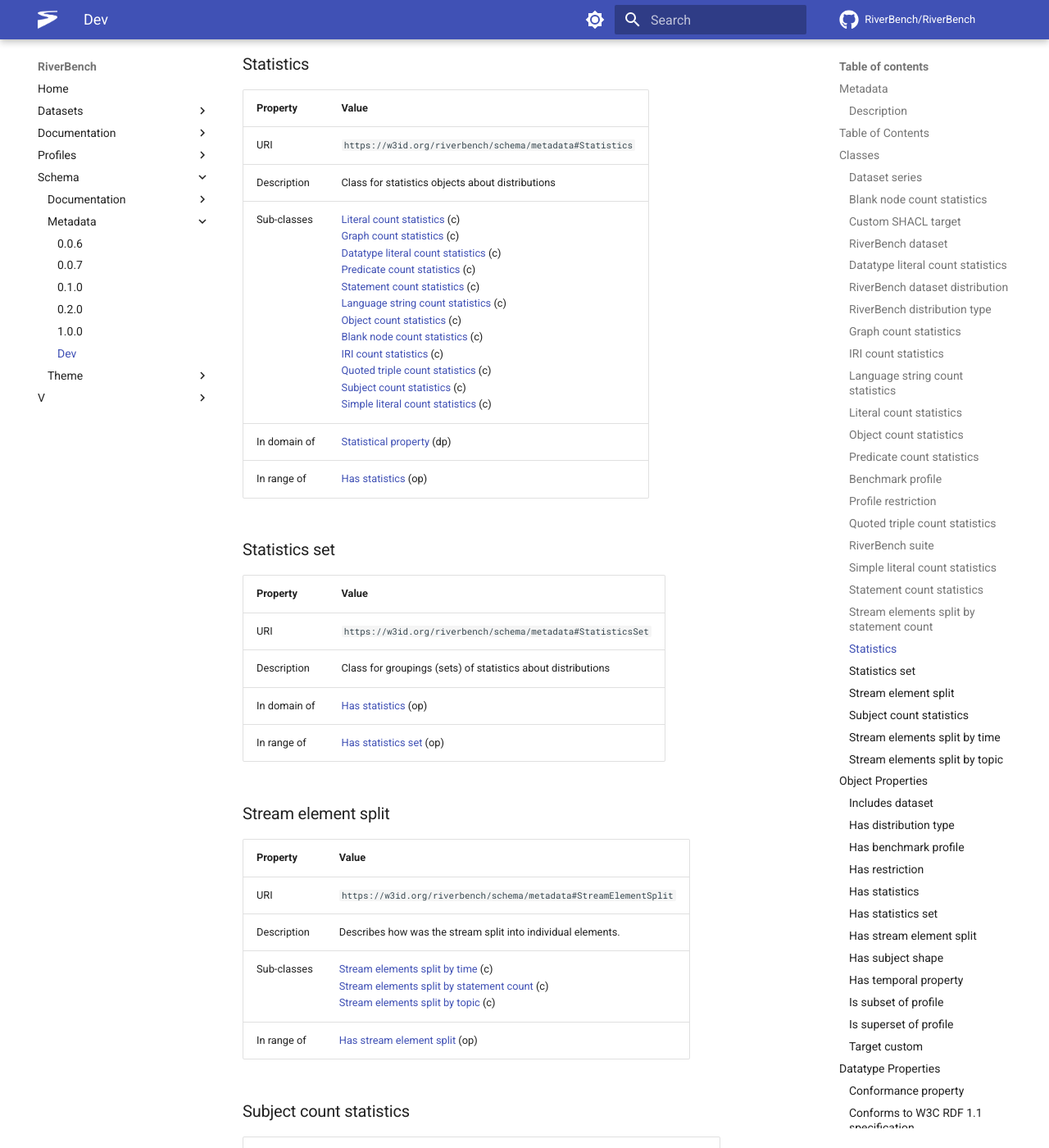
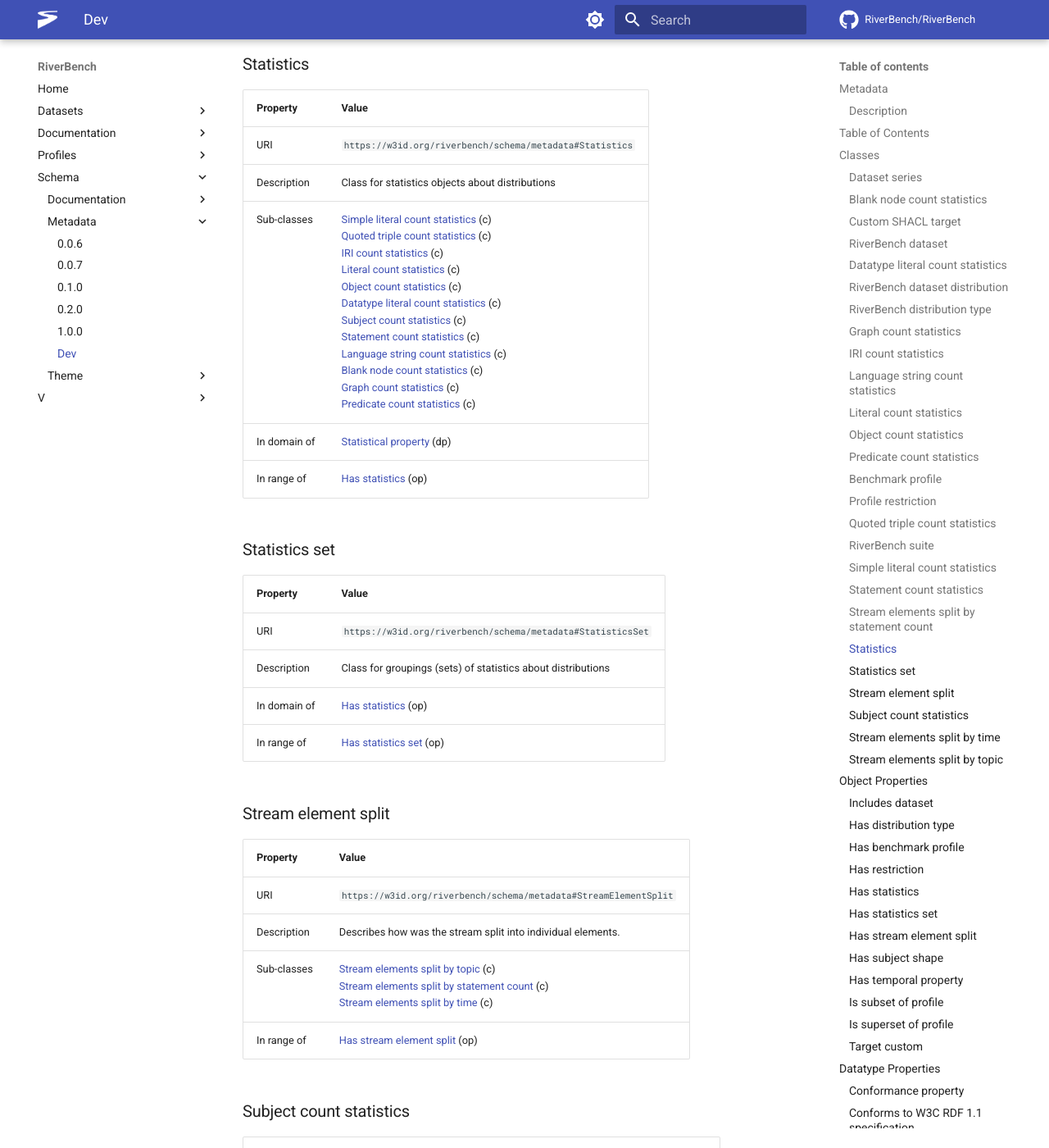
Before and after one commit to RiverBench/riverbench.github.io, an MkDocs documentation site: the page built from docs/schema/metadata/dev.md, in a window 1280 px wide and 1400 px high, scrolled down 8410 px. Shown: the whole window at 82% size. Built offline with MkDocs 1.6.1 and Material for MkDocs 9.7.7, drawn with Linux system fonts in a browser that asks for light colours; comment, search, counter and statistics services are not loaded; some of the changed text lies outside the part shown.

```diff
--- a/docs/schema/metadata/dev.md
+++ b/docs/schema/metadata/dev.md
@@ -112,7 +112,7 @@ URI | `https://w3id.org/riverbench/schema/metadata#Distribution`
 Description | A distribution of a dataset in the RiverBench benchmark suite.
 Super-classes |[dcat:Distribution](http://www.w3.org/ns/dcat#Distribution) (c)<br />
 Restrictions |[https://w3id.org/stax/ontology#hasStreamTypeUsage](https://w3id.org/stax/ontology#hasStreamTypeUsage) **some** [https://w3id.org/stax/ontology#ConcreteRdfStreamType](https://w3id.org/stax/ontology#ConcreteRdfStreamType) (c)<br />
-In domain of |[Has file name](#hasFileName) (dp)<br />[Has distribution type](#hasDistributionType) (op)<br />[Has statistics set](#hasStatisticsSet) (op)<br />
+In domain of |[Has distribution type](#hasDistributionType) (op)<br />[Has file name](#hasFileName) (dp)<br />[Has statistics set](#hasStatisticsSet) (op)<br />
 
 ### RiverBench distribution type <a name="DistributionType"></a>
 Property | Value
@@ -120,7 +120,7 @@ Property | Value
 URI | `https://w3id.org/riverbench/schema/metadata#DistributionType`
 Description | Type of dataset distribution, indicating the corresponding streaming task formulation.
 In range of |[Has distribution type](#hasDistributionType) (op)<br />
-Has members |[Jelly distribution](#jellyDistribution)<br />[Full distribution](#fullDistribution)<br />[Stream distribution](#streamDistribution)<br />[Partial distribution](#partialDistribution)<br />[Flat distribution](#flatDistribution)<br />
+Has members |[Stream distribution](#streamDistribution)<br />[Flat distribution](#flatDistribution)<br />[Partial distribution](#partialDistribution)<br />[Full distribution](#fullDistribution)<br />[Jelly distribution](#jellyDistribution)<br />
 
 ### Graph count statistics <a name="GraphCountStatistics"></a>
 Property | Value
@@ -170,8 +170,8 @@ Property | Value
 URI | `https://w3id.org/riverbench/schema/metadata#Profile`
 Description | Benchmark profile grouping several datasets in RiverBench
 Super-classes |[Dataset series](#DatasetSeries) (c)<br />
-In domain of |[Is superset of profile](#isSupersetOfProfile) (op)<br />[Has restriction](#hasRestriction) (op)<br />[Is subset of profile](#isSubsetOfProfile) (op)<br />
-In range of |[Is subset of profile](#isSubsetOfProfile) (op)<br />[Is superset of profile](#isSupersetOfProfile) (op)<br />[Has benchmark profile](#hasProfile) (op)<br />
+In domain of |[Has restriction](#hasRestriction) (op)<br />[Is superset of profile](#isSupersetOfProfile) (op)<br />[Is subset of profile](#isSubsetOfProfile) (op)<br />
+In range of |[Is superset of profile](#isSupersetOfProfile) (op)<br />[Is subset of profile](#isSubsetOfProfile) (op)<br />[Has benchmark profile](#hasProfile) (op)<br />
 
 ### Profile restriction <a name="ProfileRestriction"></a>
 Property | Value
@@ -221,7 +221,7 @@ Property | Value
 --- | ---
 URI | `https://w3id.org/riverbench/schema/metadata#Statistics`
 Description | Class for statistics objects about distributions
-Sub-classes |[Literal count statistics](#LiteralCountStatistics) (c)<br />[Graph count statistics](#GraphCountStatistics) (c)<br />[Datatype literal count statistics](#DatatypeLiteralCountStatistics) (c)<br />[Predicate count statistics](#PredicateCountStatistics) (c)<br />[Statement count statistics](#StatementCountStatistics) (c)<br />[Language string count statistics](#LanguageLiteralCountStatistics) (c)<br />[Object count statistics](#ObjectCountStatistics) (c)<br />[Blank node count statistics](#BlankNodeCountStatistics) (c)<br />[IRI count statistics](#IriCountStatistics) (c)<br />[Quoted triple count statistics](#QuotedTripleCountStatistics) (c)<br />[Subject count statistics](#SubjectCountStatistics) (c)<br />[Simple literal count statistics](#SimpleLiteralCountStatistics) (c)<br />
+Sub-classes |[Simple literal count statistics](#SimpleLiteralCountStatistics) (c)<br />[Quoted triple count statistics](#QuotedTripleCountStatistics) (c)<br />[IRI count statistics](#IriCountStatistics) (c)<br />[Literal count statistics](#LiteralCountStatistics) (c)<br />[Object count statistics](#ObjectCountStatistics) (c)<br />[Datatype literal count statistics](#DatatypeLiteralCountStatistics) (c)<br />[Subject count statistics](#SubjectCountStatistics) (c)<br />[Statement count statistics](#StatementCountStatistics) (c)<br />[Language string count statistics](#LanguageLiteralCountStatistics) (c)<br />[Blank node count statistics](#BlankNodeCountStatistics) (c)<br />[Graph count statistics](#GraphCountStatistics) (c)<br />[Predicate count statistics](#PredicateCountStatistics) (c)<br />
 In domain of |[Statistical property](#statisticalProperty) (dp)<br />
 In range of |[Has statistics](#hasStatistics) (op)<br />
 
@@ -238,7 +238,7 @@ Property | Value
 --- | ---
 URI | `https://w3id.org/riverbench/schema/metadata#StreamElementSplit`
 Description | Describes how was the stream split into individual elements.
-Sub-classes |[Stream elements split by time](#TimeStreamElementSplit) (c)<br />[Stream elements split by statement count](#StatementCountStreamElementSplit) (c)<br />[Stream elements split by topic](#TopicStreamElementSplit) (c)<br />
+Sub-classes |[Stream elements split by topic](#TopicStreamElementSplit) (c)<br />[Stream elements split by statement count](#StatementCountStreamElementSplit) (c)<br />[Stream elements split by time](#TimeStreamElementSplit) (c)<br />
 In range of |[Has stream element split](#hasStreamElementSplit) (op)<br />
 
 ### Subject count statistics <a name="SubjectCountStatistics"></a>
```
Also changed, not shown: docs/schema/documentation/dev.md (+2 -3 lines), docs/schema/theme/dev.md (+3 -2 lines).
